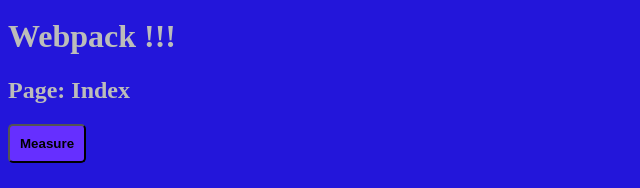
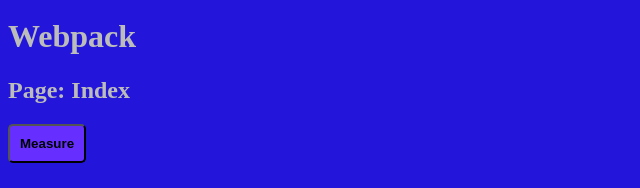
Before and after one commit to Marek-Jeziorski/03---webpack-build-process, a website built with webpack: page docs/index.html in a window 1280 px wide. Shown: the part 215-403 px from the top of the page, 0-640 px from the left. Built offline with nearby package versions, Linux system fonts and the light colour scheme.

Commit message:
Update index.html

```diff
--- a/docs/index.html
+++ b/docs/index.html
@@ -1 +1 @@
-<!doctype html><html lang="en"><head><meta charset="UTF-8"/><meta http-equiv="X-UA-Compatible" content="IE=edge"/><meta name="viewport" content="width=device-width,initial-scale=1"/><link rel="icon" type="image/x-icon" href="./assets/images/icons/favicon.ico"/><title>Webpack - Develop - Building</title><script defer="defer" src="main.c22e6cb22848dd1f54c1.js"></script><link href="styles.c22e6cb22848dd1f54c1.css" rel="stylesheet"></head><body><div class="brand"><img src="assets/images/icons/clear-view-escapes.svg" alt=""/></div><h1>Webpack !!!</h1><h2>Page: Index</h2><button class="btn open-measure">Measure</button><div id="measureME"></div></body></html>
+<!doctype html><html lang="en"><head><meta charset="UTF-8"/><meta http-equiv="X-UA-Compatible" content="IE=edge"/><meta name="viewport" content="width=device-width,initial-scale=1"/><link rel="icon" type="image/x-icon" href="./assets/images/icons/favicon.ico"/><title>Webpack - Develop - Building</title><script defer="defer" src="main.c22e6cb22848dd1f54c1.js"></script><link href="styles.c22e6cb22848dd1f54c1.css" rel="stylesheet"></head><body><div class="brand"><img src="assets/images/icons/clear-view-escapes.svg" alt=""/></div><h1>Webpack</h1><h2>Page: Index</h2><button class="btn open-measure">Measure</button><div id="measureME"></div></body></html>
```
